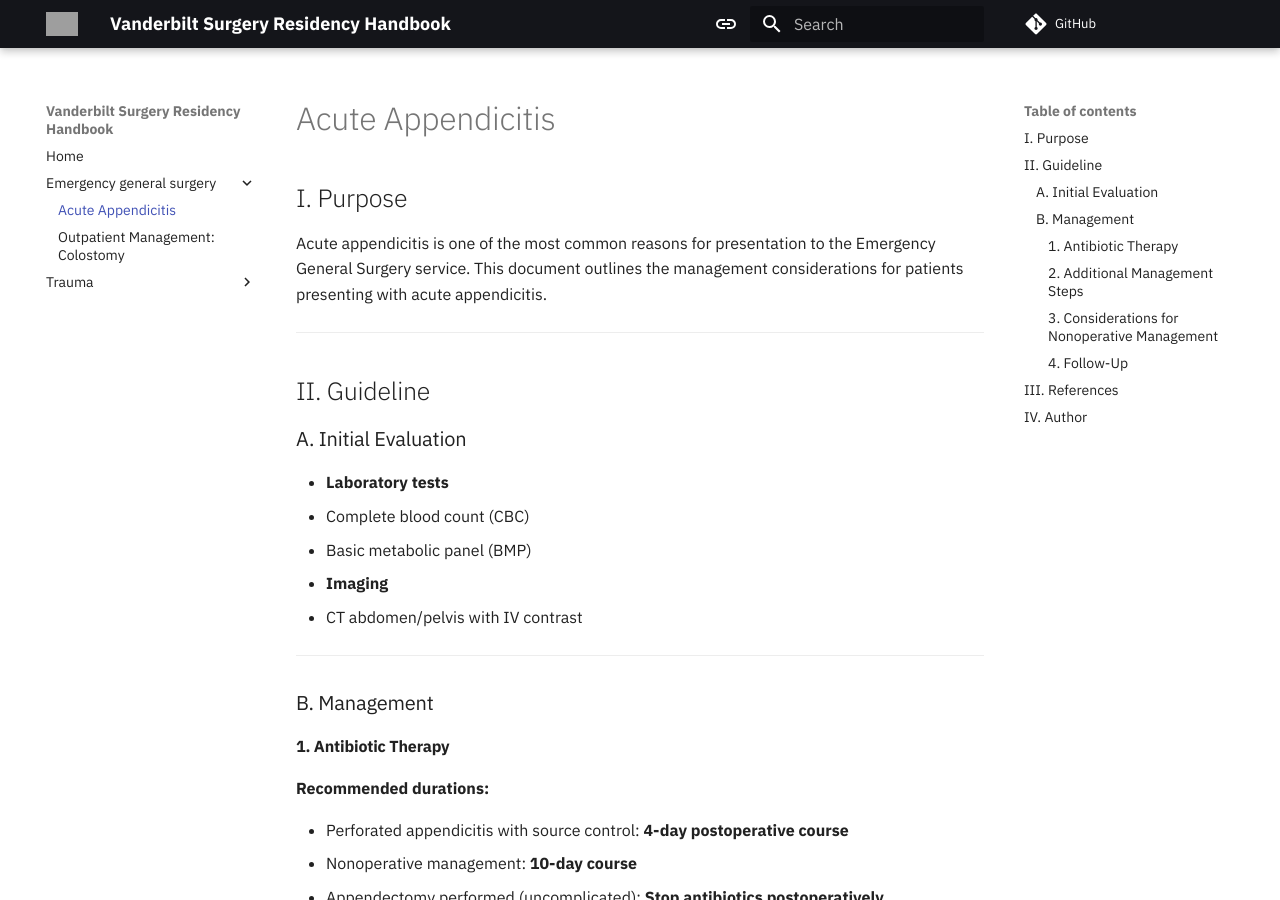
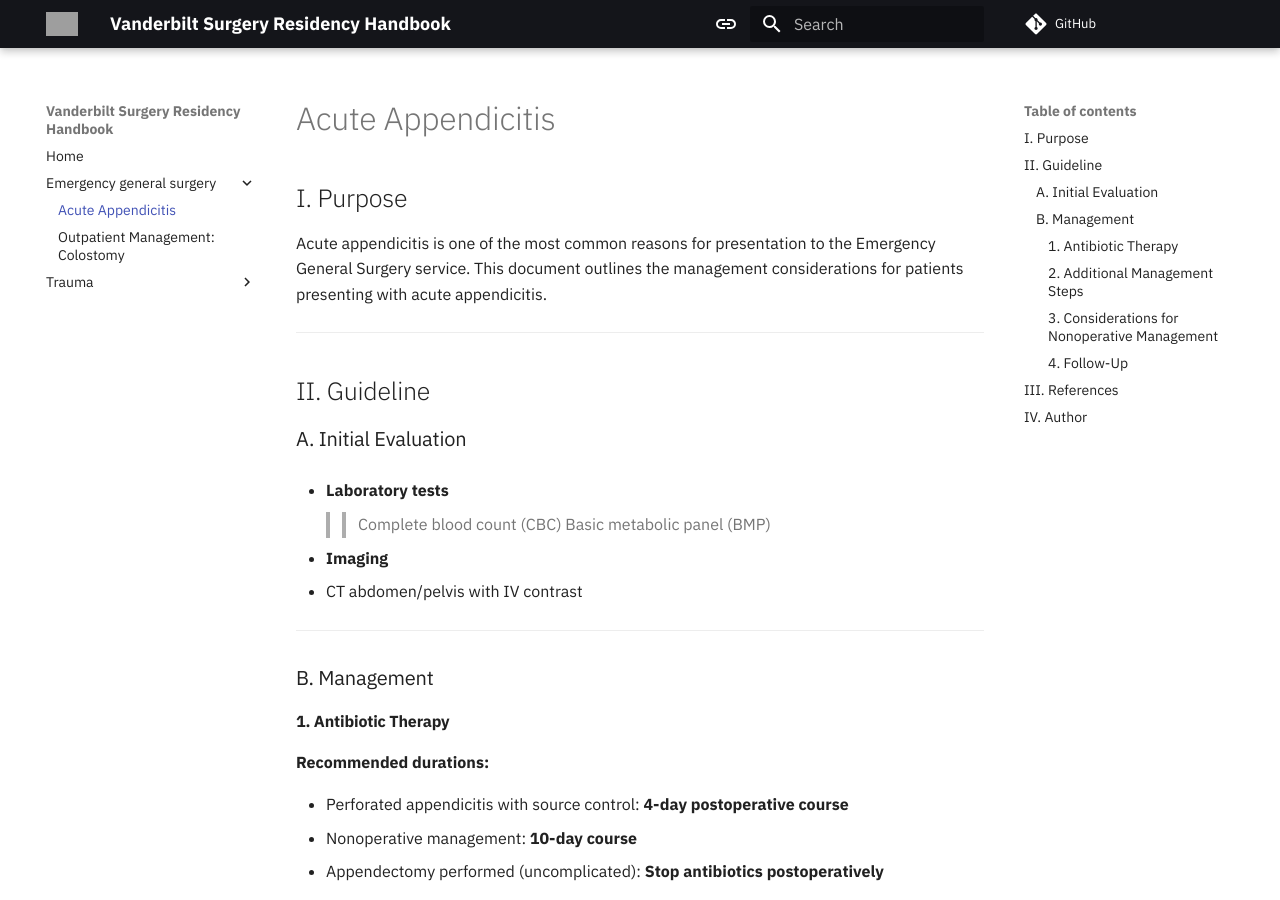
Before and after one commit to bilalmirza96/UOAGeneralSurgery, an MkDocs documentation site: the page built from docs/emergency-general-surgery/Acute Appendicitis.md, in a window 1280 px wide and 900 px high. Built offline with MkDocs 1.6.1 and Material for MkDocs 9.7.7, drawn with Linux system fonts in a browser that asks for light colours; comment, search, counter and statistics services are not loaded; grey boxes are pictures that could not be loaded.

```diff
--- a/docs/emergency-general-surgery/Acute Appendicitis.md
+++ b/docs/emergency-general-surgery/Acute Appendicitis.md
@@ -10,8 +10,8 @@ Acute appendicitis is one of the most common reasons for presentation to the Eme
 ### A. Initial Evaluation
 
 - **Laboratory tests**
-  - Complete blood count (CBC)
-  - Basic metabolic panel (BMP)
+  >> Complete blood count (CBC)
+  >> Basic metabolic panel (BMP)
 
 - **Imaging**
   - CT abdomen/pelvis with IV contrast
```
